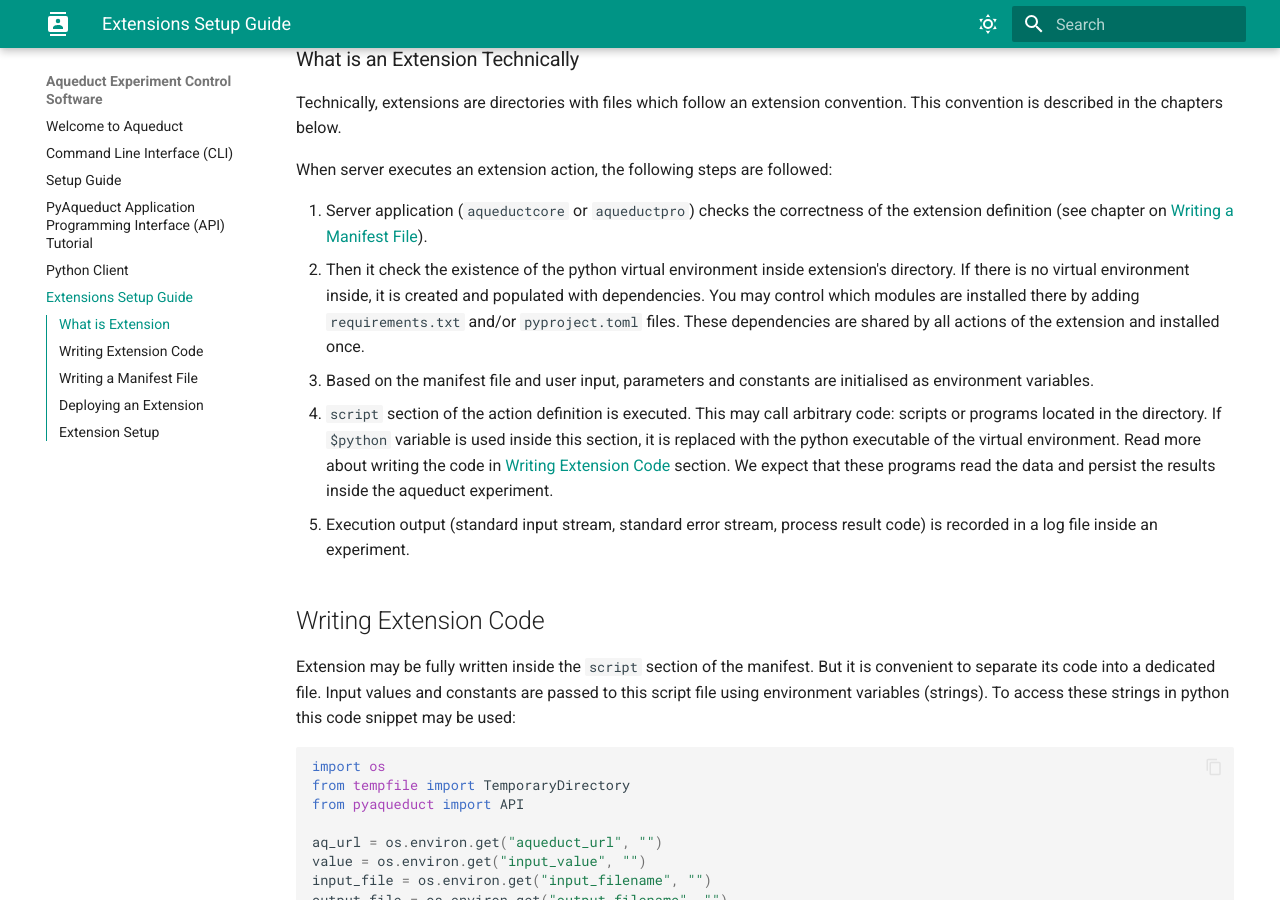
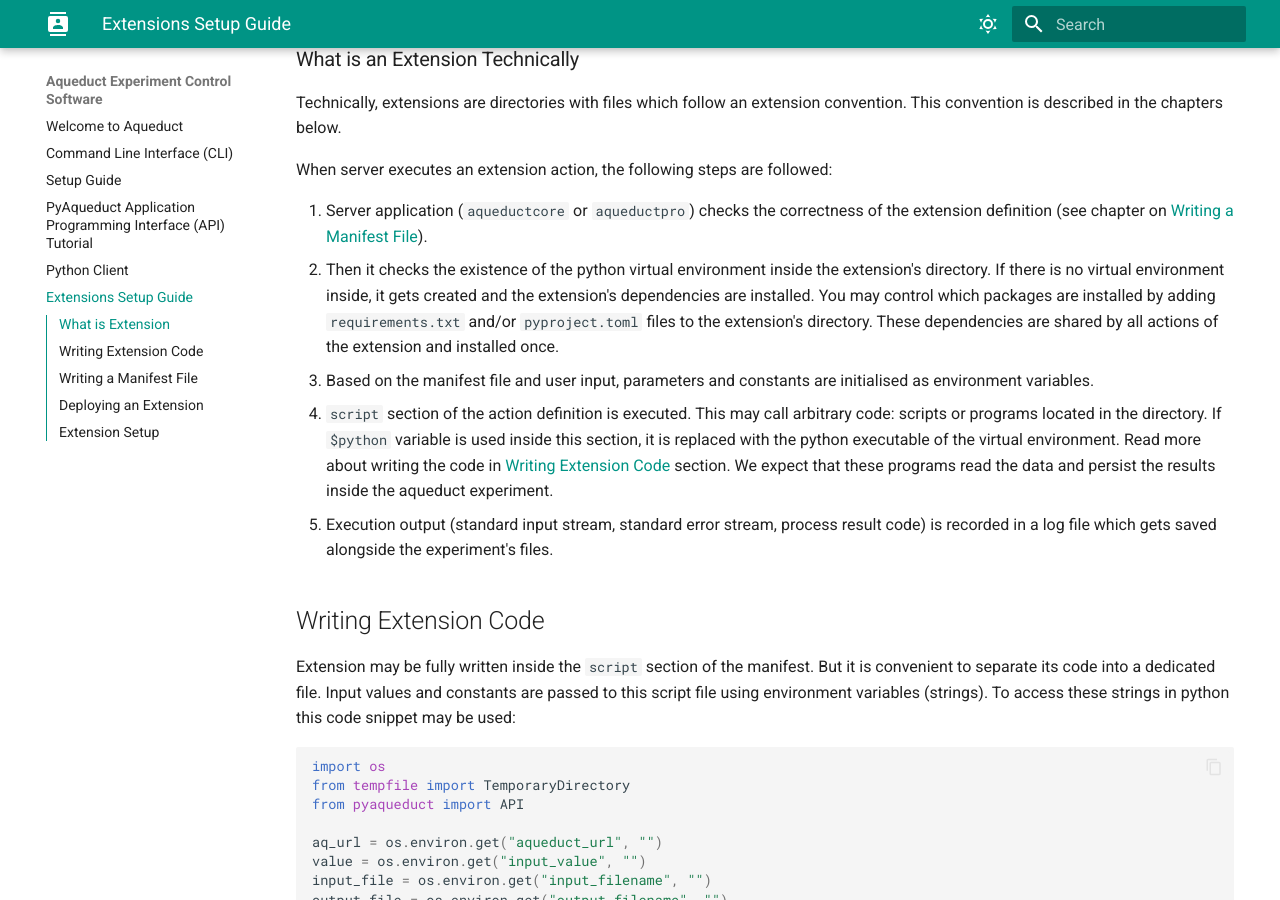
Before and after one commit to AqueductHub/aqueductcore, an MkDocs documentation site: the page built from docs/extensions.md, in a window 1280 px wide and 900 px high, scrolled down 747 px. Built offline with MkDocs 1.6.1 and Material for MkDocs 9.7.7, drawn with Linux system fonts in a browser that asks for light colours; the version menu is left out; some of the changed text lies outside the part shown.

Commit message:
Apply suggestions from code review
Co-authored-by: Seyed Amir Alavi <amir.alavi@riverlane.com>
Signed-off-by: Stanislav Protasov <stanislav.protasov@gmail.com>

````diff
--- a/docs/extensions.md
+++ b/docs/extensions.md
@@ -37,10 +37,10 @@ This convention is described in the chapters below.
 When server executes an extension action, the following steps are followed:
 
 1. Server application (`aqueductcore` or `aqueductpro`) checks the correctness of the extension definition (see chapter on [Writing a Manifest File](#writing-a-manifest-file)).
-2. Then it check the existence of the python virtual environment inside extension's directory. If there is no virtual environment inside, it is created and populated with dependencies. You may control which modules are installed there by adding `requirements.txt` and/or `pyproject.toml` files. These dependencies are shared by all actions of the extension and installed once.
+2. Then it checks the existence of the python virtual environment inside the extension's directory. If there is no virtual environment inside, it gets created and the extension's dependencies are installed. You may control which packages are installed by adding `requirements.txt` and/or `pyproject.toml` files to the extension's directory. These dependencies are shared by all actions of the extension and installed once.
 3. Based on the manifest file and user input, parameters and constants are initialised as environment variables.
 4. `script` section of the action definition is executed. This may call arbitrary code: scripts or programs located in the directory. If `$python` variable is used inside this section, it is replaced with the python executable of the virtual environment. Read more about writing the code in [Writing Extension Code](#writing-extension-code) section. We expect that these programs read the data and persist the results inside the aqueduct experiment.
-5. Execution output (standard input stream, standard error stream, process result code) is recorded in a log file inside an experiment.
+5. Execution output (standard input stream, standard error stream, process result code) is recorded in a log file which gets saved alongside the experiment's files.
 
 ## Writing Extension Code
 
@@ -126,7 +126,7 @@ Start it simple. First, create three files on your local files system where `pyt
     echo "Result code: $?"
     ```
 
-Now, you may run and test your plugin action as `sh test.sh`. Do changes of variables and constants by adding them to the `test.sh` file, and reading them with `os.environ.get("name", "")` in python.
+Now, you may run and test your extension action as `sh test.sh`. Do changes of variables and constants by adding them to the `test.sh` file, and reading them with `os.environ.get("name", "")` in python.
 
 If you update code of extension actions, or its dependencies, deleting `.aqueduct-extension-dev/`
 will force virtual environment re-creation. If your dependencies are already stable, you may keep virtual environment directory to accelerate test runs.
@@ -223,7 +223,7 @@ Each manifest starts with a header with general extension information
 the user interface. The `aqueduct_url` mandatory parameter is used to make
 the extension aware of the instance of Aqueduct it should interact with.
 In the current implementation, extensions are assumed to run on the same machine
-as the server application, so this address will be a `http://localhost:8000/` or similar.
+as the server application, so this address will be a `http://localhost:8000/` or similar. Port `8000` is the default port in the container that the Aqueduct server listens to.
 
 Optional `constants` section allows to define key-value pairs for constants shared across
 all extension action executions.
````
